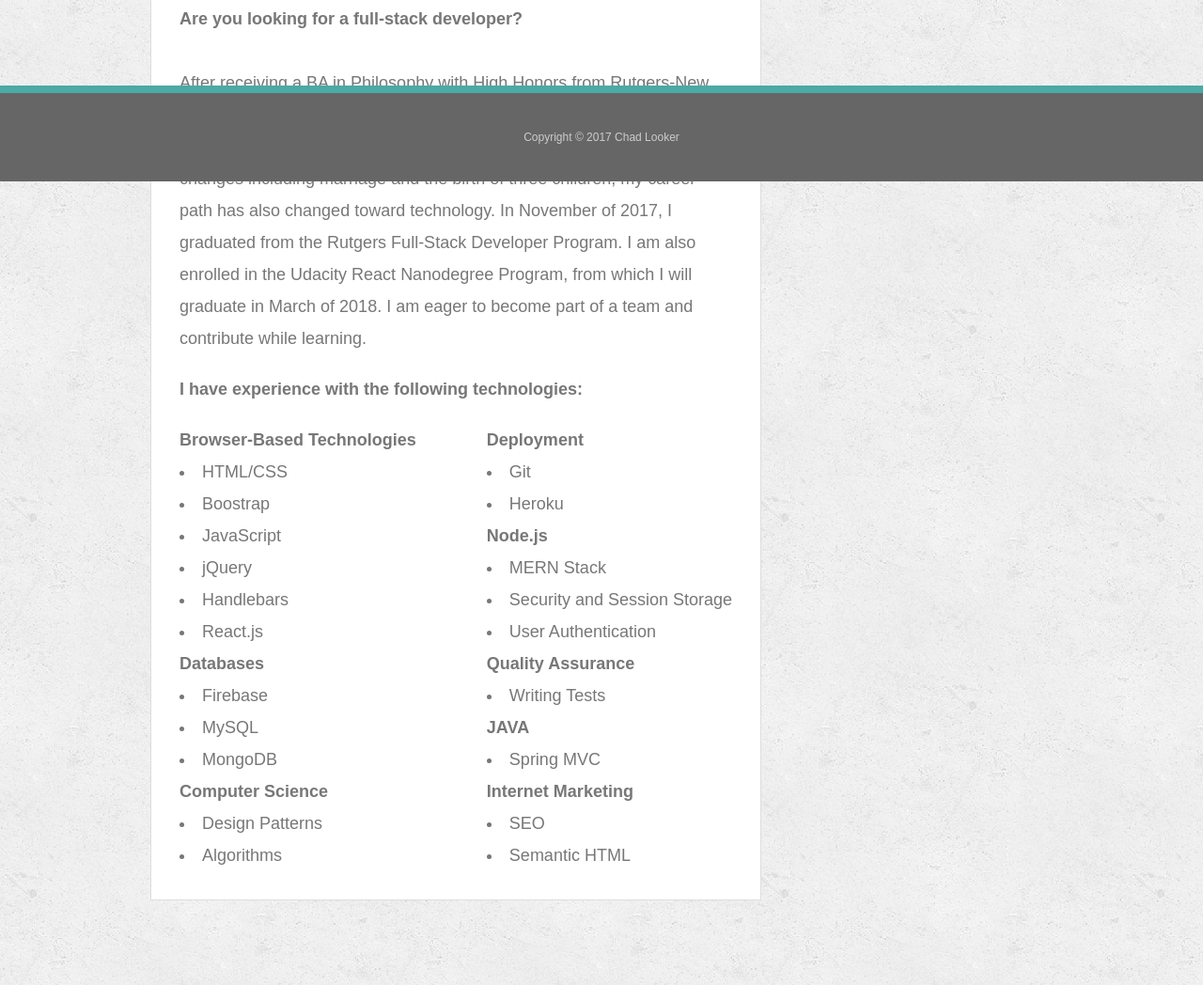
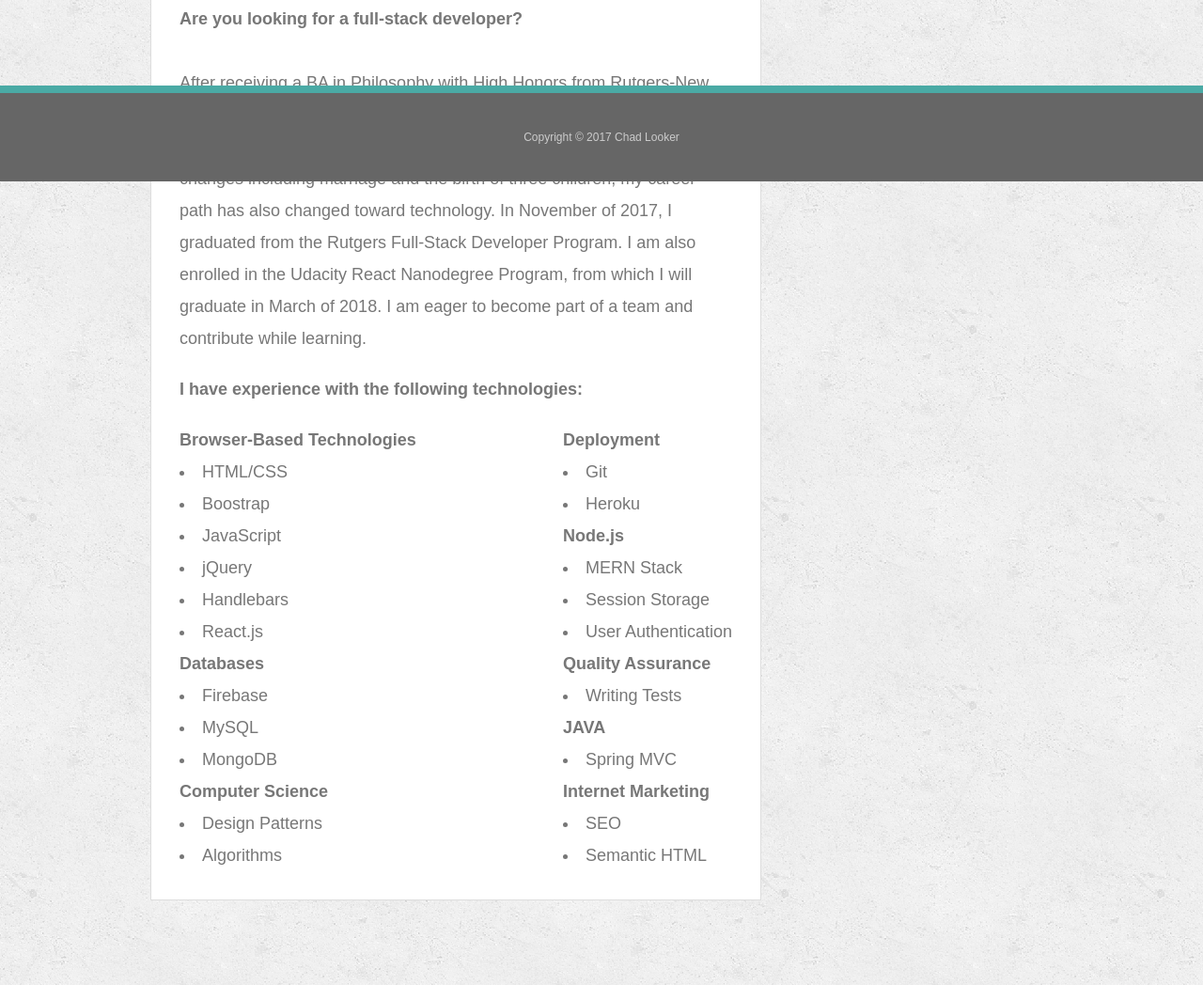
Before and after one commit to CLooker/clooker.github.io, a plain HTML site: page index.html in a window 1280 px wide. Shown: the part 607-1655 px from the top of the page at 94% size. Drawn offline with nearby package versions, Linux system fonts and the light colour scheme.

Commit message:
deleted word

```diff
--- a/index.html
+++ b/index.html
@@ -74,7 +74,7 @@
           <ul class="node">
             <li class="listTitle"  style="list-style-type: none;"><strong>Node.js</strong></li>
             <li>MERN Stack</li>
-            <li>Security and Session Storage</li>
+            <li>Session Storage</li>
             <li>User Authentication</li>
           </ul>
 
```
